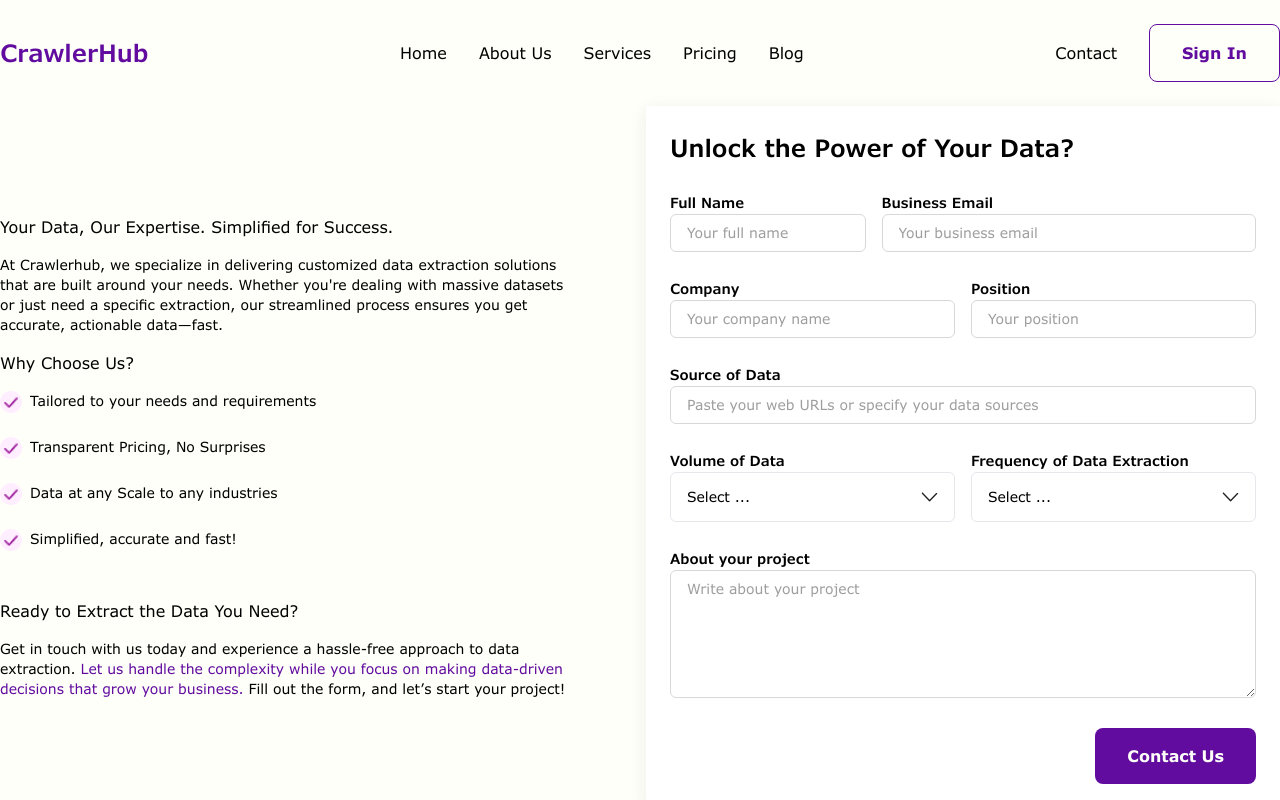
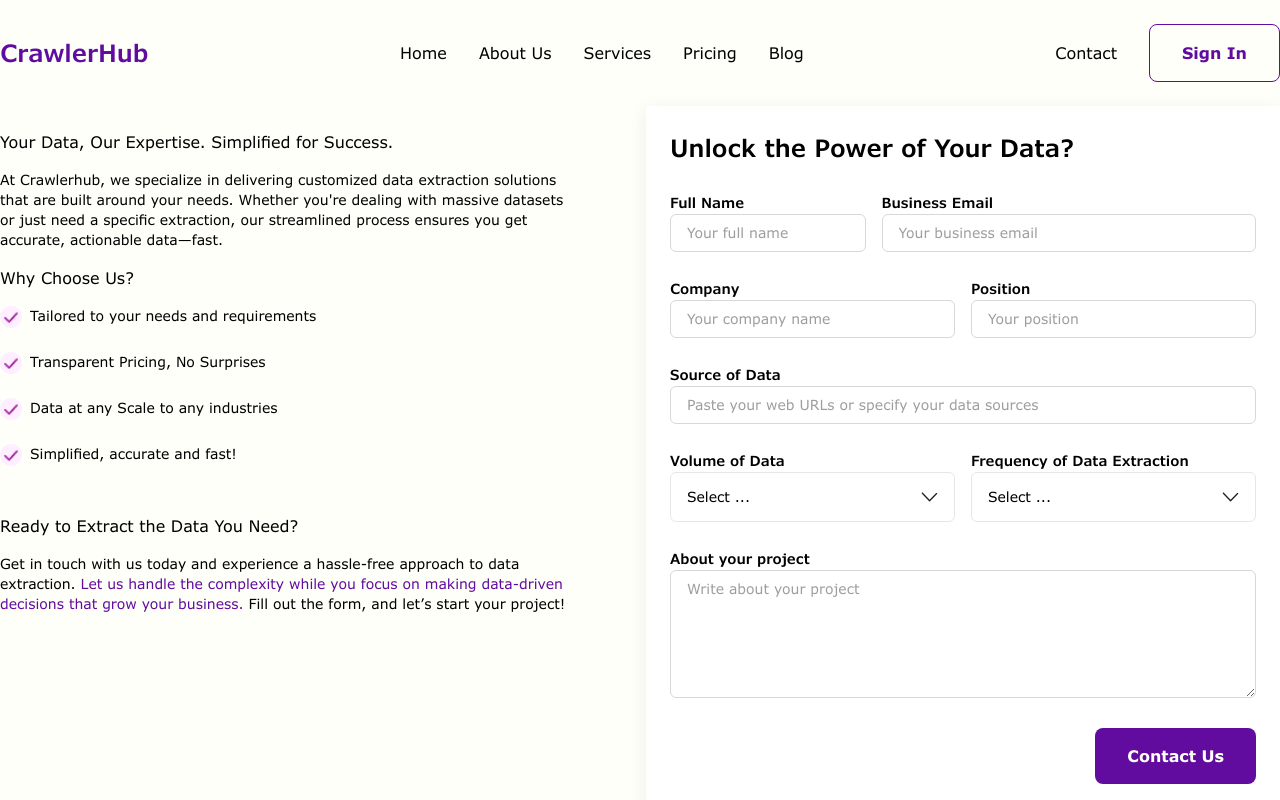
Before and after one commit to beecodeguy/crawlhub, a Next.js app: page /contact-us in a window 1280 px wide. Shown: the top 800 px of the page. Built offline with nearby package versions, Linux system fonts and the light colour scheme.

Commit message:
add padding top at contact us description

```diff
--- a/src/app/(webpage)/_components/OurProcess.tsx
+++ b/src/app/(webpage)/_components/OurProcess.tsx
@@ -32,7 +32,7 @@ const OurProcess = () => {
         <div className="flex flex-col">
           <span className="typography-h2">Our Process: How It Works</span>
           <JumpButton
-          href="/pricing"
+            href="/pricing"
             whiteIcon
             label="Get Started"
             className="bg-primary text-white px-4 py-2 rounded-lg w-fit mt-[35px]"
--- a/src/app/(webpage)/contact-us/_components/contact-us-description.tsx
+++ b/src/app/(webpage)/contact-us/_components/contact-us-description.tsx
@@ -17,7 +17,7 @@ const ListItem: React.FC<TListItem> = ({ text }) => (
 
 const ContactUsDescription = () => {
   return (
-    <div className="flex flex-col">
+    <div className="flex flex-col pt-3">
       <div className="flex flex-col gap-2">
         <span className="typography-h5">
           Your Data, Our Expertise. Simplified for Success.
--- a/src/app/(webpage)/contact-us/page.tsx
+++ b/src/app/(webpage)/contact-us/page.tsx
@@ -6,7 +6,7 @@ import ContactUsDescription from "./_components/contact-us-description";
 const ContactUs = () => {
   return (
     <div className="container mx-auto flex flex-col gap-[128px]">
-      <div className="flex lg:flex-row sm:flex-col items-center justify-between gap-[80px]">
+      <div className="flex lg:flex-row sm:flex-col justify-between gap-[80px]">
         <ContactUsDescription />
         <ContactUsForm />
       </div>
--- a/src/app/(webpage)/pricing/_components/PricingTiers/PricingMobileTable/SliderHeader.tsx
+++ b/src/app/(webpage)/pricing/_components/PricingTiers/PricingMobileTable/SliderHeader.tsx
@@ -13,7 +13,7 @@ const SliderHeader: React.FC<IProps> = ({ column }) => {
   return (
     <thead>
       <tr>
-        <th className="typography-h4">Compare Features accross plans</th>
+        <th className="typography-h4">Compare Features across plans</th>
         {column === "basic" && (
           <th className="border-x border-t border-[#000000]">
             <TableHeaderInfo
--- a/src/app/(webpage)/pricing/_components/PricingTiers/PricingTable/THead.tsx
+++ b/src/app/(webpage)/pricing/_components/PricingTiers/PricingTable/THead.tsx
@@ -7,7 +7,7 @@ const THead = () => {
   return (
     <thead>
       <tr>
-        <th className="typography-h4">Compare Features accross plans</th>
+        <th className="typography-h4">Compare Features across plans</th>
         <th className="border-x border-t border-[#000000]">
           <TableHeaderInfo
             title="Basic Package"
```
